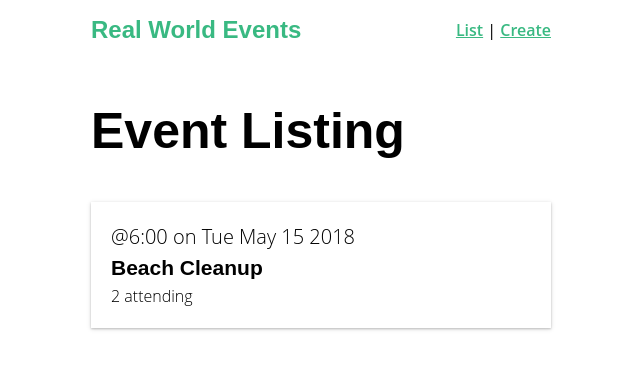
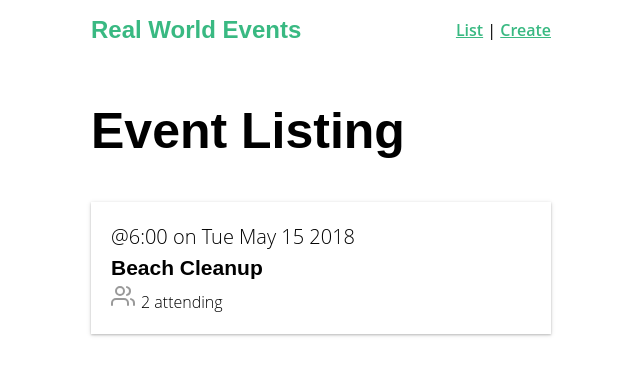
Before and after one commit to hc100/vuemastery, a Vue app in the folder real-world-vue/: page / in a window 1280 px wide. Shown: the top 374 px of the page, without its empty margins (319-959 px from the left). Built offline with nearby package versions, Linux system fonts and the light colour scheme.

Commit message:
Lesson 7. Global Components

```diff
--- a/real-world-vue/package.json
+++ b/real-world-vue/package.json
@@ -11,6 +11,7 @@
     "@vue/cli": "^4.1.1",
     "core-js": "^3.4.3",
     "global": "^4.4.0",
+    "lodash": "^4.17.15",
     "node-sass": "^4.13.0",
     "sass-loader": "^8.0.0",
     "vue": "^2.6.10",
--- /dev/null
+++ b/real-world-vue/src/components/BaseIcon.vue
@@ -0,0 +1,41 @@
+<template>
+  <div class="icon-wrapper">
+    <svg class="icon" :width="width" :height="height">
+      <use v-bind="{ 'xlink:href': '/feather-sprite.svg#' + name }" />
+    </svg>
+  </div>
+</template>
+
+<script>
+export default {
+  props: {
+    name: String,
+    width: {
+      type: [Number, String],
+      default: 24
+    },
+    height: {
+      type: [Number, String],
+      default: 24
+    }
+  }
+};
+</script>
+
+<style scoped>
+.icon-wrapper {
+  display: inline-flex;
+  align-items: center;
+  color: rgba(0, 0, 0, 0.4);
+  font-size: 1rem;
+  font-weight: 600;
+}
+.icon {
+  stroke: currentColor;
+  stroke-width: 2;
+  stroke-linecap: round;
+  stroke-linejoin: round;
+  fill: none;
+  margin-right: 6px;
+}
+</style>
--- a/real-world-vue/src/components/EventCard.vue
+++ b/real-world-vue/src/components/EventCard.vue
@@ -6,6 +6,7 @@
     <div class="event-card -shadow">
       <span class="eyebrow">@{{ event.time }} on {{ event.date }}</span>
       <h4 class="title">{{ event.title }}</h4>
+      <BaseIcon name="users" />
       <span>{{ event.attendees.length }} attending</span>
     </div>
   </router-link>
--- a/real-world-vue/src/main.js
+++ b/real-world-vue/src/main.js
@@ -2,6 +2,29 @@
 import App from "./App.vue";
 import router from "./router";
 import store from "./store";
+import upperFirst from "lodash/upperFirst";
+import camelCase from "lodash/camelCase";
+
+const requireComponent = require.context(
+  "./components",
+  false,
+  /Base[A-Z]\w+\.(vue|js)$/
+)
+
+requireComponent.keys().forEach(fileName => {
+  const componentConfig = requireComponent(fileName)
+
+  const componentName = upperFirst(
+    camelCase(
+      fileName.replace(/^\.\/(.*)\.\w+$/, '$1')
+    )
+  )
+
+  Vue.component(
+    componentName,
+    componentConfig.default || componentConfig
+  )
+})
 
 Vue.config.productionTip = false;
 
```
Also changed, not shown: real-world-vue/public/feather-sprite.svg (added).
